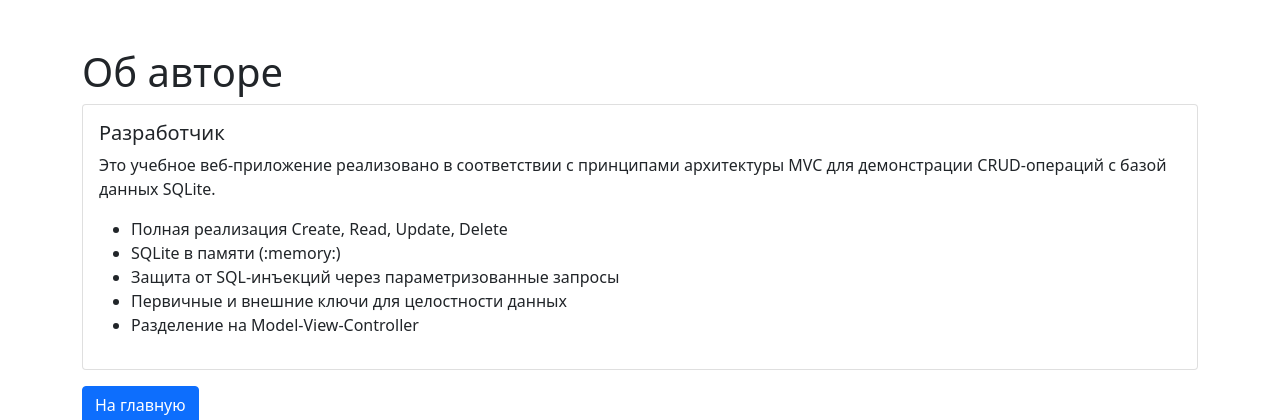
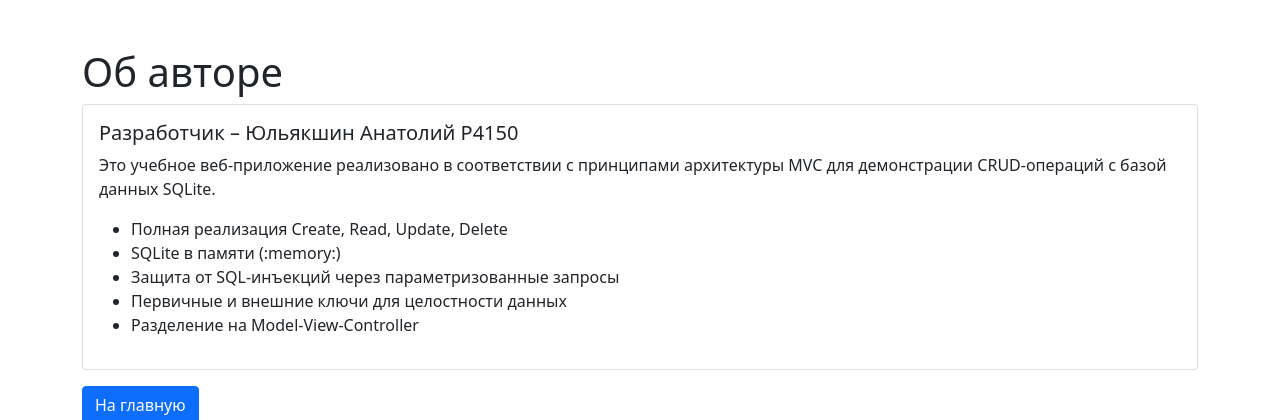
Before and after one commit to dekoy4/Python-Programming, a Python web app: template lab9/myapp/templates/author.html in a window 1280 px wide. Shown: the top 420 px of the page. Run offline with Jinja, Linux system fonts and the light colour scheme; the template is opened without the code that fills it, so the values that code supplies are empty.

Commit message:
Update author.html

```diff
--- a/lab9/myapp/templates/author.html
+++ b/lab9/myapp/templates/author.html
@@ -9,7 +9,7 @@
     <h1>Об авторе</h1>
     <div class="card">
         <div class="card-body">
-            <h5 class="card-title">Разработчик</h5>
+            <h5 class="card-title">Разработчик – Юльякшин Анатолий P4150</h5>
             <p class="card-text">
                 Это учебное веб-приложение реализовано в соответствии с принципами
                 архитектуры MVC для демонстрации CRUD-операций с базой данных SQLite.
```
